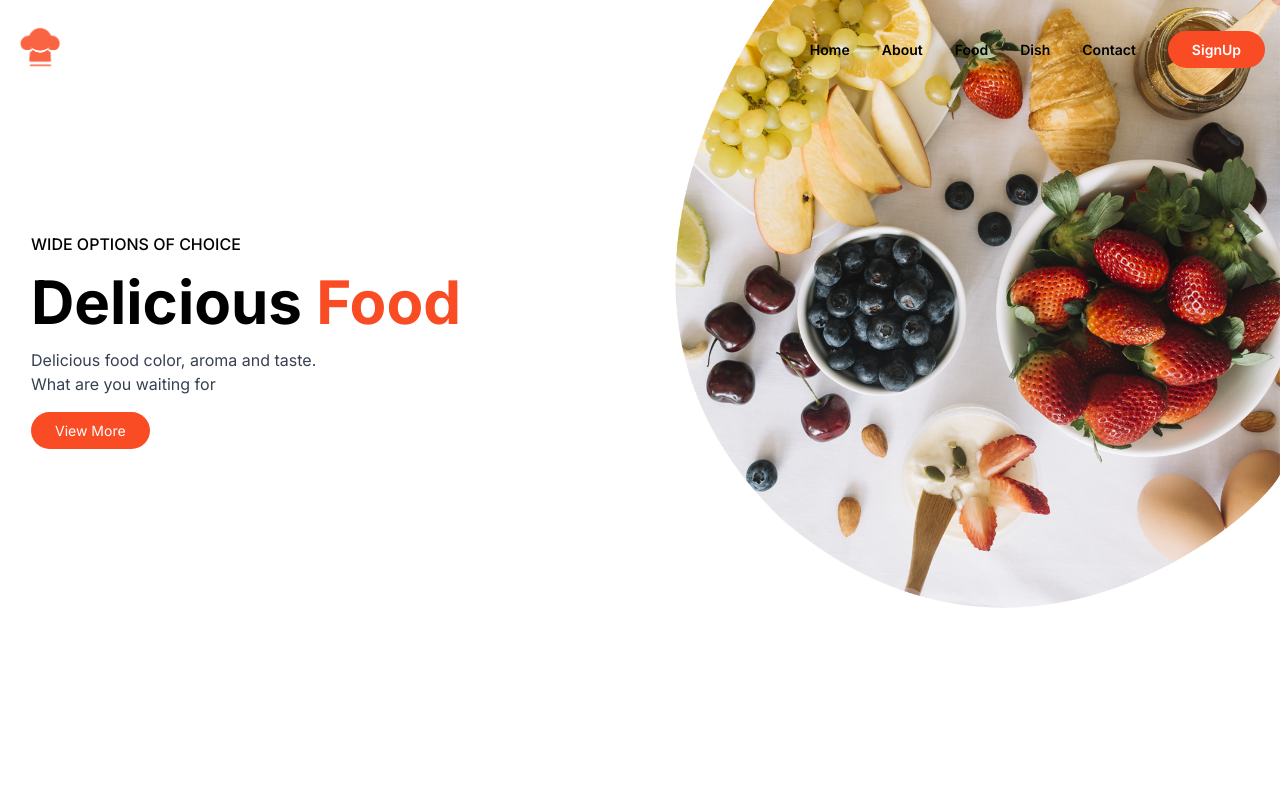
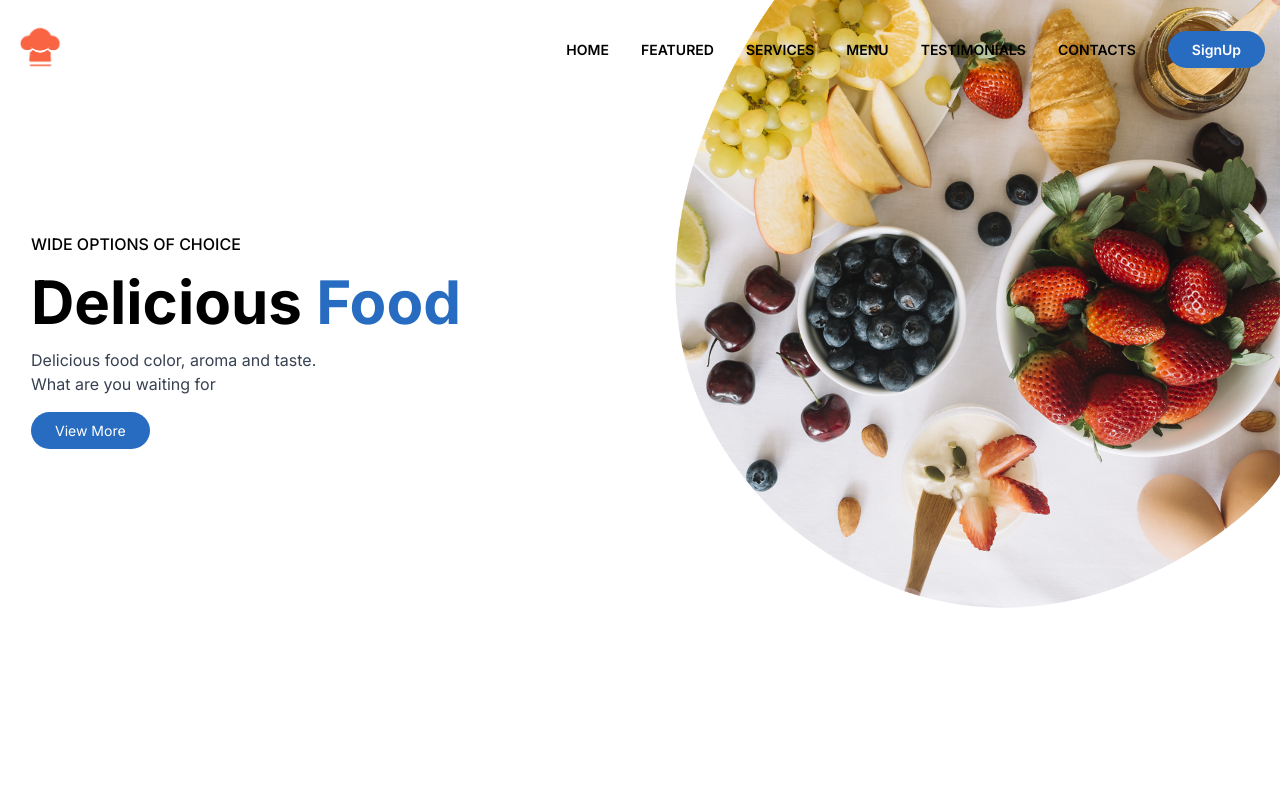
Before and after one commit to mrVinzcode/MP2, a Next.js app: page / in a window 1280 px wide. Shown: the top 800 px of the page. Built offline with nearby package versions, Linux system fonts and the light colour scheme.

Commit message:
put link and hover  on the navbar section.

```diff
--- a/src/app/components/navbar.tsx
+++ b/src/app/components/navbar.tsx
@@ -10,14 +10,33 @@ const Navbar = () => {
       <div className="container pt-6 fixed top-0 left-0 right-0">
         <div className="flex justify-between items-center">
           <Link href="/">
-            <Image src="/logo.png" height={50} width={50} alt="logo" />
+            <Image
+              src="/logo.png"
+              height={50}
+              width={50}
+              alt="logo"
+              className="bg-acccent"
+            />
           </Link>
           <ul className="md:flex hidden gap-8 items-center font-semibold text-[14px]">
-            <li>Home</li>
-            <li>About</li>
-            <li>Food</li>
-            <li>Dish</li>
-            <li>Contact</li>
+            <li className="cursor-pointer text-md uppercase border-white hover:text-accent">
+              <Link href="/">Home</Link>
+            </li>
+            <li className="cursor-pointer  text-md uppercase border-white hover:text-accent">
+              <Link href="/">Featured</Link>
+            </li>
+            <li className="cursor-pointer text-md uppercase border-white hover:text-accent">
+              <Link href="/">Services</Link>
+            </li>
+            <li className="cursor-pointer text-md uppercase border-white hover:text-accent">
+              <Link href="/">Menu</Link>
+            </li>
+            <li className="cursor-pointer text-md uppercase border-white hover:text-accent">
+              <Link href="/">Testimonials</Link>
+            </li>
+            <li className="cursor-pointer text-md uppercase border-white hover:text-accent">
+              <Link href="/">Contacts</Link>
+            </li>
 
             <button className="semi-bold bg-accent text-white px-6 rounded-3xl py-2 ">
               SignUp
--- a/tailwind.config.ts
+++ b/tailwind.config.ts
@@ -13,7 +13,7 @@ const config: Config = {
         padding: "15px",
       },
       colors: {
-        accent: "#f94c25",
+        accent: "#276cc1",
       },
     },
   },
```
